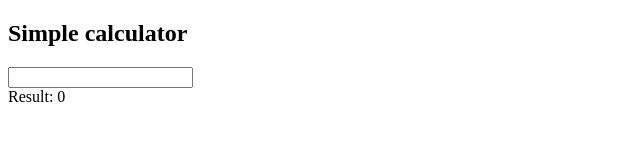
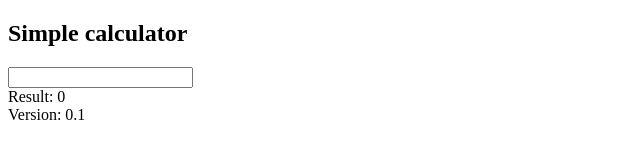
Before and after one commit to natalya-vd/jasminTesting, a plain HTML site: page simple-calculator.html in a window 1280 px wide. Shown: the full height of the page, 0-640 px from the left. Drawn offline with Linux system fonts and the light colour scheme.

Commit message:
add get version in calculator

```diff
--- a/calculator.js
+++ b/calculator.js
@@ -33,3 +33,11 @@ Calculator.prototype.divide = function(number) {
   }
   return this.total /= number
 }
+
+Object.defineProperty(Calculator.prototype, 'version', {
+  get: function () {
+    return '0.1'
+  },
+  configurable: true,
+  enumerable: true
+})
--- a/main.js
+++ b/main.js
@@ -43,4 +43,13 @@ function updateResult(result) {
   }
 }
 
+function showVersion() {
+  const calculator = new Calculator()
+
+  const element = document.getElementById('version')
+  if(element) {
+    element.innerText = calculator.version
+  }
+}
+
 document.getElementById('inputValue') && document.getElementById('inputValue').addEventListener('change', (event) => calculate(event.target.value))
--- a/simple-calculator.html
+++ b/simple-calculator.html
@@ -5,6 +5,12 @@
   <meta charset="UTF-8">
   <meta name="viewport" content="width=device-width, initial-scale=1.0">
   <title>Simple calculator</title>
+
+  <script>
+    window.onload = () => {
+      showVersion()
+    }
+  </script>
 </head>
 
 <body>
@@ -17,6 +23,8 @@
     <span>Result: <span id="result">0</span></span>
   </div>
 
+  <div>Version: <span id="version"></span></div>
+
   <script src="./main.js"></script>
   <script src="./calculator.js"></script>
 </body>
```
